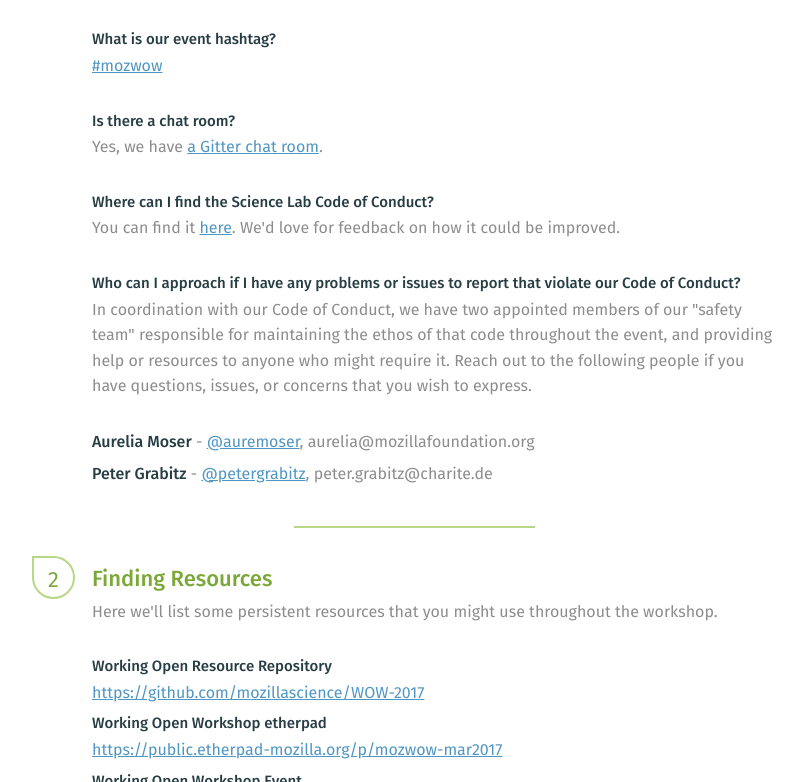
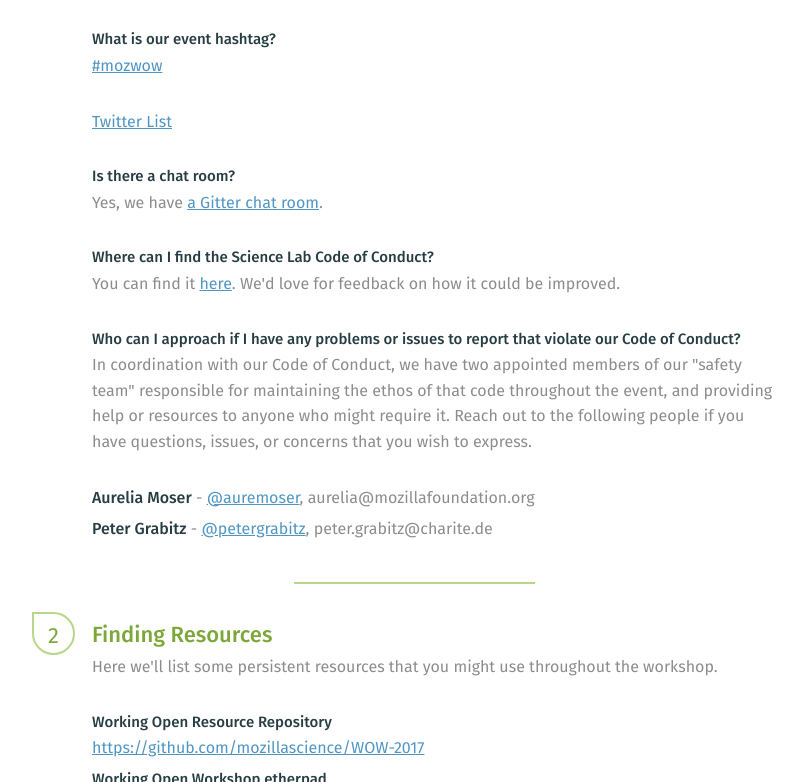
Before and after one commit to mozillascience/WOW-2017, a plain HTML site: page index.html in a window 1280 px wide. Shown: the part 1422-2204 px from the top of the page, without its empty margins (263-1066 px from the left). Drawn offline with nearby package versions, Linux system fonts and the light colour scheme; a script that the page names is missing.

Commit message:
update twitter list

```diff
--- a/index.html
+++ b/index.html
@@ -116,6 +116,9 @@
               <h2>What is our event hashtag?</h2>
               <p>
                 <a href="https://twitter.com/search?q=%23mozwow">#mozwow</a>
+              </p>
+              <p>
+                <a href="https://twitter.com/MozillaScience/lists/wow2017">Twitter List</a>
               </p>
             </li>
             <li>
```
